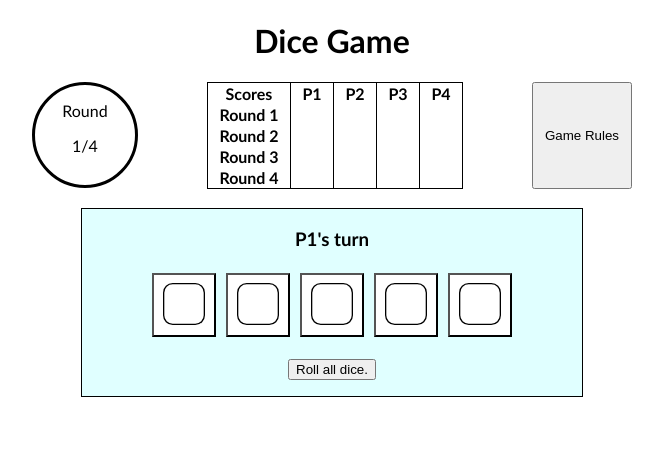
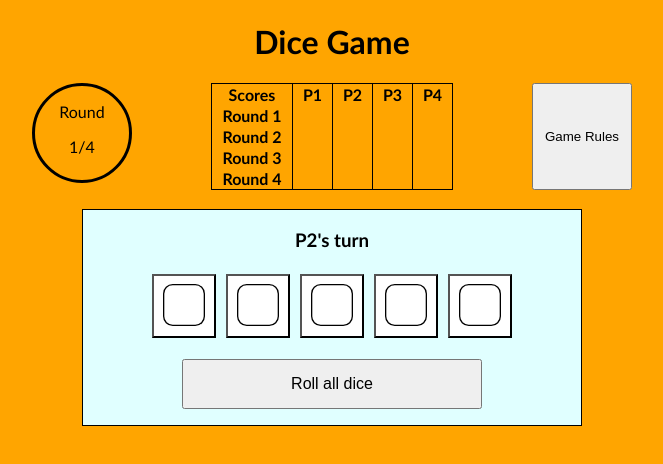
Before and after one commit to rtabler/DiceGameProject, a Vue app in the folder dice-game/: page / in a window 1280 px wide. Both pictures are taken after a click on the button "Start Game". Shown: the top 464 px of the page, without its empty margins (308-971 px from the left). Built offline with nearby package versions, Linux system fonts and the light colour scheme.

Commit message:
MVP achieved

```diff
--- a/dice-game/src/App.vue
+++ b/dice-game/src/App.vue
@@ -5,27 +5,41 @@
 </template>
 
 <script>
-import HelloWorld from './components/HelloWorld'
 import DiceGameView from "./components/DiceGameView"
 
 export default {
-  name: 'App',
-  components: {
-    DiceGameView,
-    HelloWorld
-  }
+    name: 'App',
+    components: {
+        DiceGameView
+    },
+    data: function() {
+        return {
+        }
+    },
+    methods: {
+    }
 }
 </script>
 
 <style>
+* {
+  box-sizing: border-box;
+}
+body {
+  background-color: darkkhaki;
+  margin: 0px;
+  padding: 0px;
+  overflow: hidden;
+}
 #app {
   /*font-family: 'Avenir', Helvetica, Arial, sans-serif;*/
   font-family: 'Optima', 'Papyrus';
   /*-webkit-font-smoothing: antialiased;*/
   /*-moz-osx-font-smoothing: grayscale;*/
   /*text-align: center;*/
-  /*color: #2c3e50;*/
+  background-color: #2c3e50;
   /*margin-top: 60px;*/
   text-align: center;
+  margin: 0px;
 }
 </style>
--- /dev/null
+++ b/dice-game/src/DiceData.js
@@ -0,0 +1,13 @@
+import DieState from './DieState'
+
+function DiceData( numDice ) {
+  let diceArray = [];
+  for ( let i=0; i<numDice; i++ ) {
+    diceArray.push({
+      dieState: DieState.notYetRolled,
+      dieNumber: null
+    });
+  }
+  return diceArray;
+}
+export default DiceData;
--- /dev/null
+++ b/dice-game/src/DieValue.js
@@ -0,0 +1,9 @@
+let DieValue = {
+  1: 1,
+  2: 2,
+  3: 3,
+  4: 0,
+  5: 5,
+  6: 6
+};
+export default DieValue;
--- /dev/null
+++ b/dice-game/src/GameModel.js
@@ -0,0 +1,168 @@
+import DieState from './DieState'
+import DiceData from './DiceData'
+import DieValue from './DieValue'
+
+class GameModel {
+  constructor( numPlayers, numRounds, numDice ) {
+    // game over state data
+    this.gameOver = false;
+    this.winners = [];
+
+    // game settings
+    this.numPlayers = numPlayers;
+    this.numRounds = numRounds;
+    this.numDice = numDice;
+
+    // game state
+    this.currentRound = 0;
+    this.startingPlayer = Math.floor( numPlayers * Math.random() );
+    this.currentPlayer = this.startingPlayer;
+    this.diceData = [];
+    for ( let i=0; i<this.numDice; i++ ) {
+      this.diceData.push({
+        dieState: DieState.notYetRolled,
+        dieNumber: null
+      });
+    }
+
+    // player data
+    this.playerNames = [];
+    for ( let i=0; i<numPlayers; i++ ) {
+      this.playerNames.push( "P"+(i+1) );
+    }
+
+    // player scores
+    this.scores = [];
+    for (let i=0; i<this.numRounds; i++ ) {
+      let roundScores = [];
+      for ( let j=0; j<numPlayers; j++ ) {
+        roundScores.push( null );
+      }
+      this.scores.push( roundScores );
+    }
+
+  }
+  _diceAreNotYetRolled() {
+    if ( this.diceData.length <= 0 ) { return false; }
+    return this.diceData[0].dieState === DieState.notYetRolled;
+  }
+  _countDiceToLock() {
+    let numDiceToLock = 0;
+    for ( let i=0; i<this.diceData.length; i++ ) {
+      if ( this.diceData[i].dieState === DieState.willLock ) {
+        numDiceToLock++;
+      }
+    }
+    return numDiceToLock;
+  }
+  _countLockedDice() {
+    let numLockedDice = 0;
+    for ( let i=0; i<this.diceData.length; i++ ) {
+      if ( this.diceData[i].dieState === DieState.locked ) {
+        numLockedDice++;
+      }
+    }
+    return numLockedDice;
+  }
+  _lockAllDice() {
+    for ( let i=0; i<this.diceData.length; i++ ) {
+      this.diceData[i].dieState = DieState.locked;
+    }
+  }
+  _rollDice() {
+    let rollDie = function() {
+      return Math.floor( 6 * Math.random() + 1 );
+    };
+    this.diceData = this.diceData.map( function( dieData ) {
+      if ( dieData.dieState === DieState.notYetRolled ) {
+        dieData.dieState = DieState.unlocked;
+        dieData.dieNumber = rollDie();
+      } else if ( dieData.dieState === DieState.willLock ) {
+        dieData.dieState = DieState.locked;
+      } else if ( dieData.dieState === DieState.unlocked ) {
+        dieData.dieNumber = rollDie();
+      }
+      return dieData;
+    });
+  }
+  _endGame() {
+    this.gameOver = true;
+    let playerScoreTotals = new Array( this.numPlayers ).fill( 0 );
+    this.scores.forEach( function( roundScores ) {
+      roundScores.forEach( function( playerScore, player ) {
+        playerScoreTotals[ player ] += playerScore;
+      });
+    });
+    console.log(playerScoreTotals);
+
+    let winningScore = 31;
+    let winners = [];
+    for ( let i=0; i<this.numPlayers; i++ ) {
+      if ( playerScoreTotals[ i ] < winningScore ) {
+        winningScore = playerScoreTotals[ i ];
+        winners = [ i ];
+      } else if ( playerScoreTotals[ i ] === winningScore ) {
+        winners.push( i );
+      }
+    }
+    this.winners = winners;
+    this.diceData = new DiceData( this.numDice );
+  }
+  _nextTurn() {
+    let tallyScores = 0;
+    this.diceData.forEach( function( dieData ) {
+      tallyScores += DieValue[ dieData.dieNumber ];
+    });
+
+    let updatedScores = this.scores.slice();
+    updatedScores[ this.currentRound ][ this.currentPlayer ] = tallyScores;
+    this.scores = updatedScores;
+
+    console.log("Starting player: "+this.startingPlayer);
+
+    this.currentPlayer = ( this.currentPlayer + 1 ) % this.numPlayers;
+    if ( this.currentPlayer === this.startingPlayer ) {
+
+      console.log("Incrementing round");
+
+      if ( this.currentRound + 1 < this.numRounds ) {
+        this.currentRound++;
+        this.startingPlayer = ( this.startingPlayer + 1 ) % this.numPlayers;
+        this.currentPlayer = this.startingPlayer;
+      } else {
+        this._endGame();
+      }
+    }
+
+    this.diceData = new DiceData( this.numDice );
+  }
+  clickDie( dieClickedOn ) {
+    let dieData = this.diceData[ dieClickedOn ];
+    if ( dieData.dieState === DieState.unlocked ) {
+      dieData.dieState = DieState.willLock;
+    } else if ( dieData.dieState === DieState.willLock ) {
+      dieData.dieState = DieState.unlocked;
+    }
+  }
+  clickMainButton() {
+    if ( this._diceAreNotYetRolled() ) {
+      this._rollDice();
+      return;
+    }
+    let numLockedDice = this._countLockedDice();
+    if ( numLockedDice === this.numDice ) {
+      this._nextTurn();
+    }
+    let numDiceToLock = this._countDiceToLock();
+    if ( numDiceToLock < 1 ) {
+      return;
+    }
+    this._rollDice();
+    numLockedDice = this._countLockedDice();
+    if ( numLockedDice + 1 >= this.numDice ) {
+      this._lockAllDice();
+    }
+  }
+}
+
+export default GameModel
--- a/dice-game/src/components/DiceGameView.vue
+++ b/dice-game/src/components/DiceGameView.vue
@@ -1,8 +1,27 @@
 <template>
-  <div>
+  <div v-bind:style="{ backgroundColor: 'orange', border: '0.1px solid rgba(0,0,0,0)', height: '100vh', position: 'relative' }">
+    <!--<div v-bind:class="{overlayPanelArea:true}" v-show="showPanel">-->
+    <div v-if="overlay" v-on:click="clickOffPanel" v-bind:class="{overlayItem:true, overlayPanelArea:true}">
+      <div v-if="overlay" v-on:click="e => e.stopImmediatePropagation()" v-bind:class="{overlayPanel:true, rulesText:true}">
+        <h2 v-bind:style="{ textAlign: 'center' }">Dice Game rules:</h2>
+        <p>In this game players roll dice and try to collect the lowest score. A 4 counts as zero, all other numbers count as face value. A player’s score is the total spots showing on the dice when she finishes her turn (excluding fours because they’re zero). The object of the game is to get the lowest score possible.</p>
+        <p>The game is played as follows between 4 players:</p>
+        <ul>
+          <li>Play starts with one person randomly being chosen to start rolling and proceeds in succession until all players have rolled.</li>
+          <li>The player rolls all five dice, then must keep at least one dice but may keep more at her discretion (She can stop on her first roll if she so wishes).</li>
+          <li>Those dice which are not kept are rolled again and each round she must keep at least one more until all the dice are out.</li>
+          <li>Once each player has rolled the player who scored the lowest wins.</li>
+          <li>Repeat for three more rounds in succession so that the next person starts rolling first (at the end each player will have started).</li>
+        </ul>
+      </div>
+    </div>
+    <!--</div>-->
+    <div v-if="overlay" v-bind:class="{overlayItem:true, overlayShadow:true}">
+      <!--<div v-bind:class="{overlayPanel:true}">Hi</div>-->
+    </div>
     <Title></Title>
-    <StartScreen v-if="( this.game === null )" :new-game="this.createNewDiceGame"></StartScreen>
-    <GameInterface v-else :game="game"></GameInterface>
+    <StartScreen v-if="( this.game === null )" :defaults="gameSettingsDefaults" :new-game="this.createNewDiceGame"></StartScreen>
+    <GameInterface v-else :game="game" :reset-game="resetGame" :set-overlay="this.setOverlay"></GameInterface>
   </div>
 </template>
 
@@ -11,174 +30,52 @@
 import GameInterface from './GameInterface'
 import Title from "./Title"
 import StartScreen from "./StartScreen"
-import DieState from '../DieState.js'
 
-function DiceData( numDice ) {
-    let diceArray = [];
-    for ( let i=0; i<numDice; i++ ) {
-        diceArray.push({
-            dieState: DieState.notYetRolled,
-            dieNumber: null
-        });
-    }
-    return diceArray;
-}
-
-let diceValues = {
-  1: 1,
-  2: 2,
-  3: 3,
-  4: 0,
-  5: 5,
-  6: 6
-}
-
-class GameModel {
-    constructor( numDice, numPlayers ) {
-        this.numDice = numDice;
-        this.numPlayers = numPlayers;
-        this.currentRound = 0;
-        this.currentPlayer = 0;
-        this.rounds = 4;
-
-        this.playerNames = [];
-        for ( let i=0; i<numPlayers; i++ ) {
-            this.playerNames.push( "P"+(i+1) );
-        }
-
-        this.scores = [];
-        for ( let i=0; i<this.rounds; i++ ) {
-            let roundScores = [];
-            for ( let j=0; j<numPlayers; j++ ) {
-                roundScores.push( null );
-            }
-            this.scores.push( roundScores );
-        }
-
-        this.diceData = [];
-        for ( let i=0; i<this.numDice; i++ ) {
-            this.diceData.push({
-                dieState: DieState.notYetRolled,
-                dieNumber: null
-            });
-        }
-    }
-    _diceAreNotYetRolled() {
-        if ( this.diceData.length <= 0 ) { return false; }
-        return this.diceData[0].dieState === DieState.notYetRolled;
-    }
-    _countDiceToLock() {
-        let numDiceToLock = 0;
-        for ( let i=0; i<this.diceData.length; i++ ) {
-            if ( this.diceData[i].dieState === DieState.willLock ) {
-                numDiceToLock++;
-            }
-        }
-        return numDiceToLock;
-    }
-    _countLockedDice() {
-        let numLockedDice = 0;
-        for ( let i=0; i<this.diceData.length; i++ ) {
-            if ( this.diceData[i].dieState === DieState.locked ) {
-                numLockedDice++;
-            }
-        }
-        return numLockedDice;
-    }
-    _lockAllDice() {
-        for ( let i=0; i<this.diceData.length; i++ ) {
-            this.diceData[i].dieState = DieState.locked;
-        }
-    }
-    _rollDice() {
-        let rollDie = function() {
-            return Math.floor( 6 * Math.random() + 1 );
-        };
-        this.diceData = this.diceData.map( function( dieData ) {
-            if ( dieData.dieState === DieState.notYetRolled ) {
-                dieData.dieState = DieState.unlocked;
-                dieData.dieNumber = rollDie();
-            } else if ( dieData.dieState === DieState.willLock ) {
-                dieData.dieState = DieState.locked;
-            } else if ( dieData.dieState === DieState.unlocked ) {
-                dieData.dieNumber = rollDie();
-            }
-            return dieData;
-        });
-    }
-    _nextTurn() {
-        let tallyScores = 0;
-        this.diceData.forEach( function( dieData ) {
-            tallyScores += diceValues[ dieData.dieNumber ];
-        });
-
-        let updatedScores = this.scores.slice();
-        updatedScores[ this.currentRound ][ this.currentPlayer ] = tallyScores;
-        this.scores = updatedScores;
-
-        this.currentPlayer++;
-        this.currentRound += Math.floor( this.currentPlayer / this.numPlayers );
-        this.currentPlayer %= this.numPlayers;
-        this.gameState = !!Math.floor(this.currentRound / this.rounds);
-        this.diceData = new DiceData( 5 );
-        if ( this.gameState ) {
-            alert("Game over.");
-        }
-    }
-    clickDie( dieClickedOn ) {
-        let dieData = this.diceData[ dieClickedOn ];
-        if ( dieData.dieState === DieState.unlocked ) {
-            dieData.dieState = DieState.willLock;
-        } else if ( dieData.dieState === DieState.willLock ) {
-            dieData.dieState = DieState.unlocked;
-        }
-    }
-    clickMainButton() {
-        if ( this._diceAreNotYetRolled() ) {
-            this._rollDice();
-            return;
-        }
-        let numLockedDice = this._countLockedDice();
-        if ( numLockedDice === this.numDice ) {
-            this._nextTurn();
-        }
-        let numDiceToLock = this._countDiceToLock();
-        if ( numDiceToLock < 1 ) {
-            return;
-        }
-        this._rollDice();
-        numLockedDice = this._countLockedDice();
-        if ( numLockedDice + 1 >= this.numDice ) {
-            this._lockAllDice();
-        }
-    }
-}
+import GameModel from '../GameModel'
 
 export default {
     name: "DiceGameView",
     components: {GameInterface, StartScreen, Title},
+    props: [],
     data: function() {
         return {
-            game: null
+            overlay: false,
+            game: null,
+            gameSettingsDefaults: {
+                numPlayers: 4,
+                numRounds: 4,
+                numDice: 5
+            }
         }
     },
     computed: {
     },
     methods: {
-        createNewDiceGame: function( numPlayers ) {
+        setOverlay: function( state ) {
+            this.overlay = state;
+        },
+        clickOffPanel: function() {
+            this.setOverlay( false );
+        },
+        setDefaults: function( settingsObject ) {
+            this.gameSettingsDefaults = Object.assign( this.gameSettingsDefaults, settingsObject );
+            console.log( this.gameSettingsDefaults );
+        },
+        resetGame: function() {
+            this.game = null;
+        },
+        createNewDiceGame: function( numPlayers, numRounds ) {
             if ( this.game !== null ) {
-              console.log("GameModel object already created.");
-              return;
+                console.error("GameModel object already created.");
+                alert( "Sorry, something is wrong with this game. Please try again later." );
+                return;
             }
-            if ( isNaN( numPlayers ) ) {
-              console.log("Invalid number of players.");
-              return;
-            }
-            if ( numPlayers < 2 || numPlayers > 6 ) {
-              console.log("Invalid number of players. Should be between 2 and 6.");
-              return;
-            }
-            this.game = new GameModel( 5, numPlayers );
+            let theseSettings = {
+                numPlayers: numPlayers,
+                numRounds: numRounds
+            };
+            this.setDefaults( theseSettings );
+            this.game = new GameModel( numPlayers, numRounds, 5 );
             console.log(this.game);
         }
     }
@@ -186,5 +83,29 @@ export default {
 </script>
 
 <style scoped>
-
+.overlayItem {
+  position: absolute;
+  z-index: 1;
+  width: 100vw;
+  height: 100vh;
+}
+.overlayPanelArea {
+  z-index: 2;
+}
+.overlayPanel {
+  background-color: aliceblue;
+  position: relative;
+  margin: auto;
+  top: 120px;
+  border: 0.1px solid transparent;
+  width: 600px;
+}
+.overlayShadow {
+  background-color: black;
+  opacity: 0.4;
+}
+.rulesText {
+  padding: 30px;
+  text-align: left;
+}
 </style>
--- a/dice-game/src/components/GameInterface.vue
+++ b/dice-game/src/components/GameInterface.vue
@@ -3,10 +3,10 @@
     <div v-bind:class="{topBar:true}">
       <RoundDisplay :round-number="this.currentRound" :total-rounds="this.totalRounds"></RoundDisplay>
       <Scoreboard :game-scores="this.gameScores" :players="this.gamePlayers"></Scoreboard>
-      <RulesButton></RulesButton>
+      <RulesButton :click-rules-button="this.clickRulesButton"></RulesButton>
     </div>
     <br>
-    <PlayBox :current-player-name="currentPlayerName" :dice-data="diceData" :click-die="clickDie" :click-main-button="clickMainButton" class="playBoxComponent"></PlayBox>
+    <PlayBox :game-over="game.gameOver" :winners="game.winners" :player-names="game.playerNames" :current-player="game.currentPlayer" :dice-data="diceData" :click-die="clickDie" :click-main-button="clickMainButton" class="playBoxComponent"></PlayBox>
   </div>
 
 </template>
@@ -16,12 +16,14 @@
     import Scoreboard from "./Scoreboard";
     import RulesButton from "./RulesButton";
     import PlayBox from "./PlayBox";
+    import GameModel from "../GameModel";
     export default {
         name: "GameInterface",
-        props: [ "game" ],
+        props: [ "setOverlay", "game", "resetGame" ],
         components: {PlayBox, RulesButton, Scoreboard, RoundDisplay},
         data: function() {
             return {
+                showPanel: false
             }
         },
         computed: {
@@ -31,7 +33,7 @@
             },
             totalRounds: function() {
                 if ( this.game === null ) { return -1; }
-                return this.game.rounds;
+                return this.game.numRounds;
             },
             gameScores: function() {
                 if ( this.game === null ) { return []; }
@@ -41,9 +43,6 @@
                 if ( this.game === null ) { return []; }
                 return this.game.playerNames;
             },
-            currentPlayerName: function() {
-                return this.game.playerNames[ this.game.currentPlayer ];
-            },
             diceData: function() {
                 // console.log("Check this dice");
                 // console.log(this.game.dice);
@@ -51,10 +50,17 @@
             }
         },
         methods: {
+            clickRulesButton: function () {
+                this.setOverlay( true );
+                this.showPanel = true;
+            },
             clickDie: function( dieIndex ) {
                 this.game.clickDie( dieIndex );
             },
             clickMainButton: function() {
+                if ( this.game.gameOver ) {
+                    this.resetGame();
+                }
                 this.game.clickMainButton();
             }
         }
@@ -63,7 +69,8 @@
 
 <style scoped>
 .gameInterface {
-  text-align: left;
+  text-align: center;
+  position: relative;
 }
 .topBar {
   /*color: red;*/
--- a/dice-game/src/components/PlayBox.vue
+++ b/dice-game/src/components/PlayBox.vue
@@ -1,11 +1,15 @@
 <template>
   <div v-bind:class="{playBox:true}">
-    <h3>{{currentPlayerName}}'s turn</h3>
-    <div>
-      <Die v-for="(dieData,dieIndex) in diceData" :clickDie="clickDie" :dieData="dieData" :dieIndex="dieIndex"></Die>
+    <div v-if="gameOver">
+      <h3>Game over!</h3>
+      <p>{{this.winnersString}}</p>
+    </div>
+    <div v-else>
+      <h3>{{playerNames[currentPlayer]}}'s turn</h3>
+      <Die v-for="(dieData,dieIndex) in diceData" :clickDie="clickDie" :die-data="dieData" :die-index="dieIndex"></Die>
     </div>
     <p>
-      <button v-on:click="clickMainButton()">{{buttonText}}</button>
+      <button v-on:click="clickMainButton()" v-bind:class="{mainButton:true}">{{buttonText}}</button>
     </p>
   </div>
 </template>
@@ -15,18 +19,36 @@
     import DieState from "../DieState"
     export default {
         name: "PlayBox",
-        props: [ "currentPlayerName", "diceData", "clickDie", "clickMainButton" ],
+        props: [ "gameOver", "winners", "playerNames", "currentPlayer", "diceData", "clickDie", "clickMainButton" ],
         components: {Die},
         data: function() {
               return {
               }
         },
         computed: {
+            winnersString: function() {
+                // console.log("comp winnerstring");
+                if ( this.winners.length <= 0 ) {
+                    return "No one wins!";
+                } else if ( this.winners.length === 1 ) {
+                    return this.playerNames[ this.winners[0] ]+" wins!";
+                } else if ( this.winners.length === 2 ) {
+                    return this.playerNames[ this.winners[0] ]+" and "+this.playerNames[ this.winners[1] ]+" win!";
+                } else {
+                    let winnersStr = "";
+                    for ( let i=0; i<this.winners.length-1; i++ ) {
+                        winnersStr += this.playerNames[ this.winners[i] ]+", ";
+                    }
+                    winnersStr += "and "+this.playerNames[ this.winners[this.winners.length-1] ]+" win!";
+                    return winnersStr;
+                }
+            },
             buttonText: function() {
                 let notYetRolled = false;
                 let numToKeep = 0;
                 let numToRoll = 0;
                 let numLocked = 0;
+                if ( this.gameOver ) { return "New game"; }
                 for ( let i=0; i<this.diceData.length; i++ ) {
                     let dieState = this.diceData[i].dieState;
                     if ( dieState === DieState.notYetRolled ) {
@@ -40,16 +62,14 @@
                         numLocked++;
                     }
                 }
-                if ( notYetRolled ) { return "Roll all dice."; }
-                if ( numLocked === this.diceData.length ) { return "Next turn."; }
+                if ( notYetRolled ) { return "Roll all dice"; }
+                if ( numLocked === this.diceData.length ) { return "Next turn"; }
                 if ( numToKeep < 1 ) { return "Please choose at least 1 die to keep." }
-                return "Keep "+numToKeep+" dice, re-roll "+(numToRoll)+" dice.";
+                if ( numToKeep === this.diceData.length ) { return "Keep all "+this.diceData.length+" dice"; }
+                return "Keep "+numToKeep+" dice, re-roll "+(numToRoll)+" dice";
             }
         },
         methods: {
-            // rollDice() {
-            //     rollDice();
-            // }
         }
     }
 </script>
@@ -61,4 +81,9 @@
   text-align: center;
   width: 500px;
 }
+.mainButton {
+  width: 300px;
+  height: 50px;
+  font-size: 1em;
+}
 </style>
--- a/dice-game/src/components/StartBox.vue
+++ b/dice-game/src/components/StartBox.vue
@@ -1,27 +1,48 @@
 <template>
   <div>
     <p>Number of players: <input type="text" v-model="numPlayersInput" /></p>
-    <button v-on:click="newGame( numPlayers )">Start Game</button>
+    <p>Number of rounds: <input type="text" v-model="numRoundsInput" /></p>
+    <button v-on:click="tryNewGame( numPlayers, numRounds )">Start Game</button>
   </div>
 </template>
 
 <script>
     export default {
         name: "StartBox",
-        props: [ "newGame" ],
+        props: [ "defaults", "newGame" ],
         data: function() {
             return {
-                numPlayersInput: 4
-            }
+                numPlayersInput: ( this.defaults.numPlayers ? this.defaults.numPlayers : 99 ),
+                numRoundsInput: ( this.defaults.numRounds ? this.defaults.numRounds : 1 )
+            };
         },
         computed: {
             numPlayers: function() {
                 return parseInt( this.numPlayersInput );
+            },
+            numRounds: function() {
+                return parseInt( this.numRoundsInput );
             }
         },
         methods: {
-            someFunc: function() {
-                alert("Clicked on button.");
+            tryNewGame: function( numPlayers, numRounds ) {
+                if ( isNaN( numPlayers ) ) {
+                  alert( "Invalid number of players." );
+                  return;
+                }
+                if ( numPlayers < 2 || numPlayers > 8 ) {
+                  alert( "Number of players must be between 2 and 8." );
+                  return;
+                }
+                if ( isNaN( numRounds ) ) {
+                    alert( "Invalid number of rounds." );
+                    return;
+                }
+                if ( numRounds < 1 || numRounds > 10 ) {
+                    alert( "Number of rounds must be between 1 and 10." );
+                    return;
+                }
+                this.newGame( numPlayers, numRounds );
             }
         }
     }
--- a/dice-game/src/components/StartScreen.vue
+++ b/dice-game/src/components/StartScreen.vue
@@ -1,7 +1,7 @@
 <template>
   <div>
     <Subtitle></Subtitle>
-    <StartBox :new-game="this.newGame"></StartBox>
+    <StartBox :defaults="defaults" :new-game="this.newGame"></StartBox>
   </div>
 </template>
 
@@ -10,7 +10,7 @@
     import StartBox from "./StartBox";
     export default {
         name: "StartScreen",
-        props: [ "newGame" ],
+        props: [ "defaults", "newGame" ],
         components: { StartBox, Subtitle }
     }
 </script>
```
Also changed, not shown: dice-game/src/components/RulesButton.vue (+5 -2 lines).
